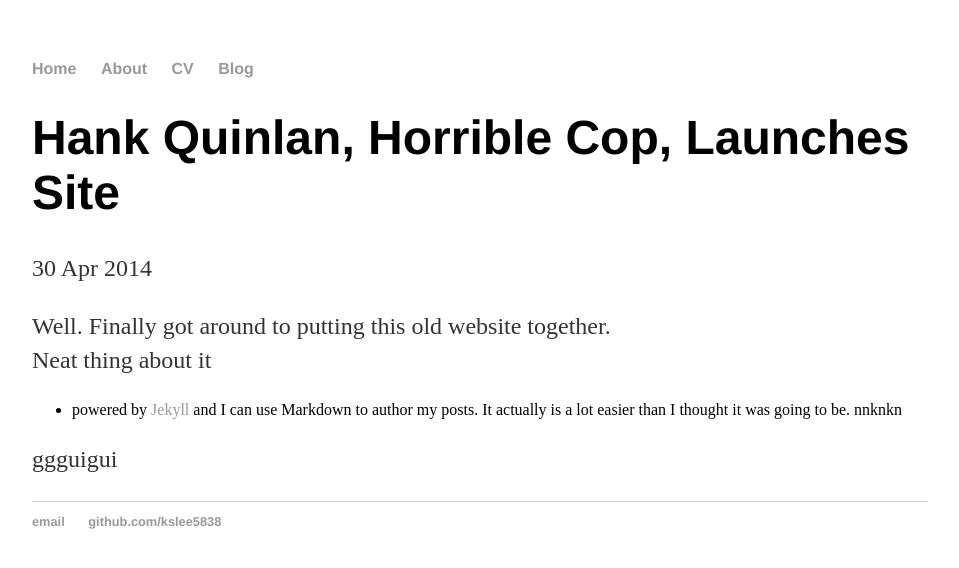
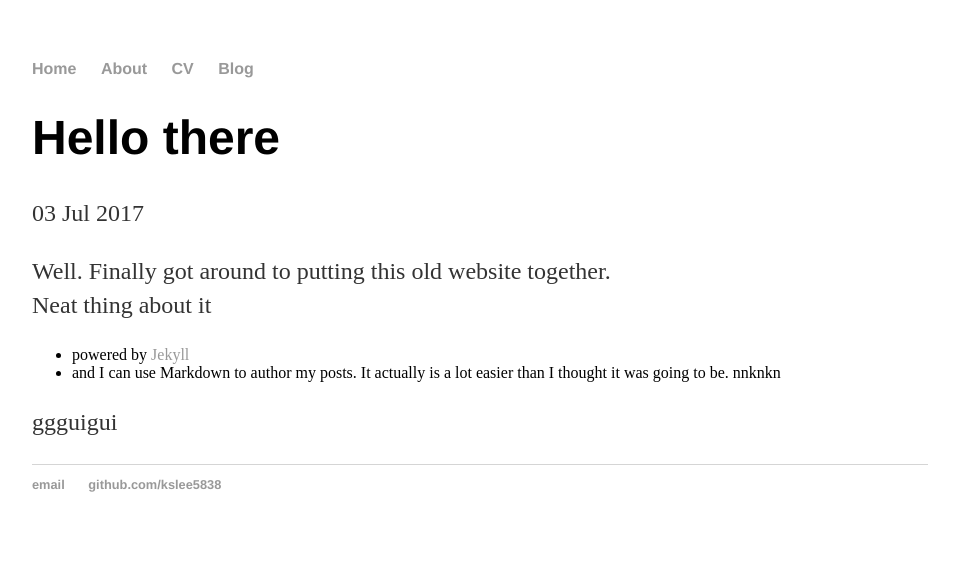
Before and after one commit to kslee5838/kslee5838.github.io, a Jekyll site: the page built from _posts/2021-07-03-test-a-a-again.md, in a window 1280 px wide. Shown: the top 568 px of the page, without its empty margins (160-1119 px from the left). Built offline with Jekyll 4.4.1, drawn with Linux system fonts in a browser that asks for light colours.

Commit message:
interesting

```diff
--- a/_posts/2021-07-03-test-a-a-again.md
+++ b/_posts/2021-07-03-test-a-a-again.md
@@ -1,12 +1,14 @@
 ---
 layout: post
-title: "Hank Quinlan, Horrible Cop, Launches Site"
-date: 2014-04-30
+title: "Hello there"
+date: 2017-07-03
 ---
 
 Well. Finally got around to putting this old website together.
 Neat thing about it
-- powered by [Jekyll](http://jekyllrb.com) and I can use Markdown to author my posts. It actually is a lot easier than I thought it was going to be.
+
+- powered by [Jekyll](http://jekyllrb.com)
+- and I can use Markdown to author my posts. It actually is a lot easier than I thought it was going to be.
  nnknkn
 
 
```
